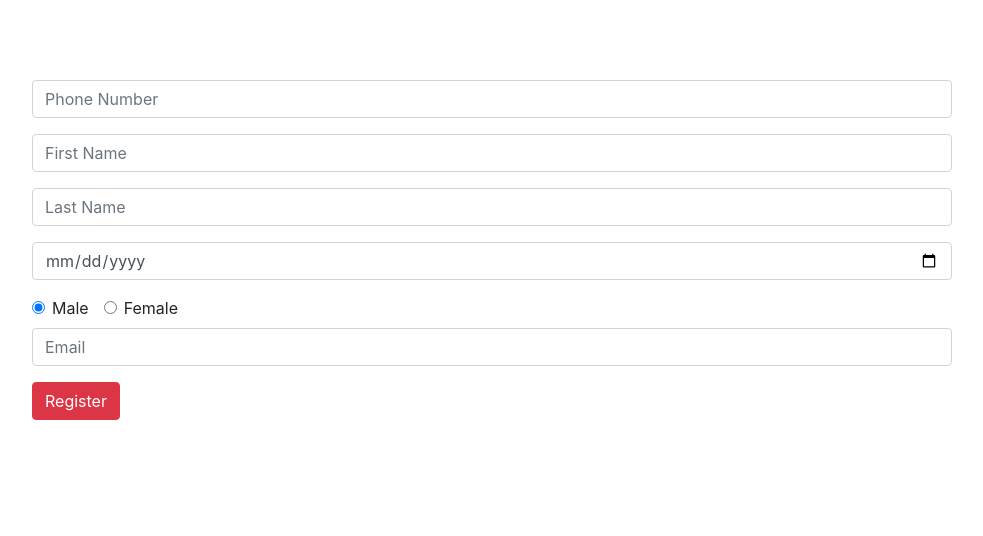
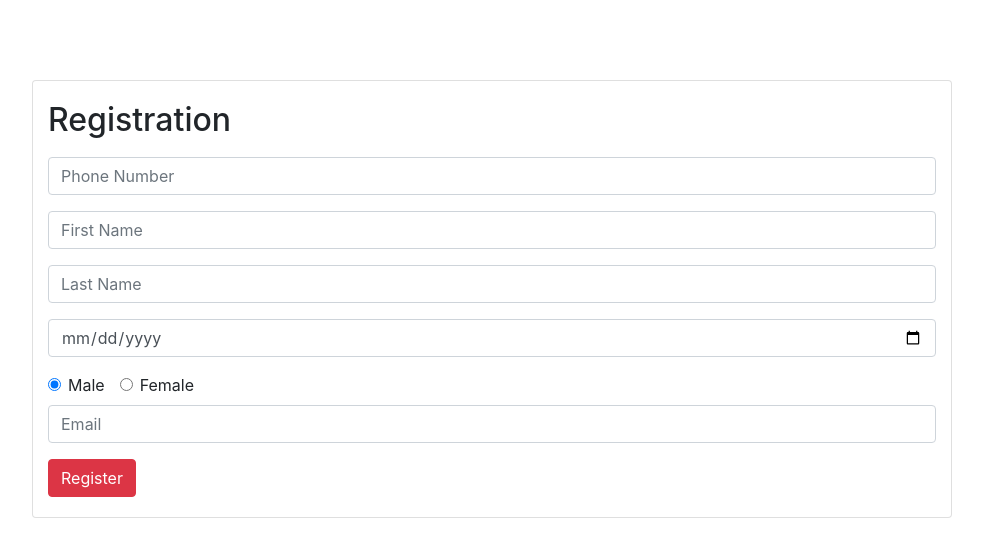
Before and after one commit to yusufharip/registration, a React (Create React App) app in the folder fe-regis/: page /register in a window 1280 px wide. Shown: the top 536 px of the page, without its empty margins (53-1036 px from the left). Built offline with nearby package versions, Linux system fonts and the light colour scheme.

Commit message:
add alert for success and error duplication

```diff
--- a/fe-regis/src/App.js
+++ /dev/null
@@ -1,18 +0,0 @@
-import React from 'react';
-import RegistrationForm from './components/RegistrationForm';
-
-function App() {
-  return (
-    <div className="App">
-      <div className="container" style={{marginTop: "80px"}}>
-        <div className="row">
-            <div className="col-lg-10 col-md-10 col-sm-12 col-xs-12">
-              <RegistrationForm />
-            </div>
-        </div>
-      </div>
-    </div>
-  );
-}
-
-export default App;
--- /dev/null
+++ b/fe-regis/src/App.jsx
@@ -0,0 +1,49 @@
+import React from 'react';
+import RegistrationForm from './components/RegistrationForm';
+import Alert from './components/alert/Alert';
+
+class App extends React.Component {
+  constructor(props) {
+    super(props);
+    this.state = {
+      alert: '',
+      visibility: 'hide'
+    }
+
+    this.handleAlert = this.handleAlert.bind(this);
+  }
+
+  handleAlert(message) {
+    this.setState({alert: message, visibility: 'show'});
+
+    setTimeout(
+      function() {
+          this.setState({visibility: 'hide'});
+      }
+      .bind(this),
+      5000
+    );
+  }
+
+  render() {
+    return (
+      <div className="App">
+        <div className="container" style={{ marginTop: "80px" }}>
+          <div className="row">
+            <div className="col-lg-10 col-md-10 col-sm-12 col-xs-12">
+              <Alert
+                message={this.state.alert}
+                visibility={this.state.visibility}
+              />
+              <RegistrationForm
+                handleAlert={this.handleAlert}
+              />
+            </div>
+          </div>
+        </div>
+      </div>
+    );
+  }
+}
+
+export default App;
--- a/fe-regis/src/components/RegistrationForm.jsx
+++ b/fe-regis/src/components/RegistrationForm.jsx
@@ -13,7 +13,7 @@ class RegistrationForm extends React.Component {
             dob: '',
             email: '',
             gender: 'male',
-            warning: ''
+            warning: '',
         };
 
         this.handleFirstName = this.handleFirstName.bind(this);
@@ -34,7 +34,6 @@ class RegistrationForm extends React.Component {
     handleEmail(email) {this.setState({email: email})}
     handleDeleteWarning(newWarning) {this.setState({warning: newWarning})}
     emptyForm() {this.setState({email: '', dob: '', phone_number: '', first_name: '', last_name: '', gender: 'male', warning: ''})}
-
     handleSubmit(e) {
         e.preventDefault();
 
@@ -46,17 +45,22 @@ class RegistrationForm extends React.Component {
             date_of_birth: this.state.dob,
             email: this.state.email
         }).then(res => {
-            console.log(res.status);
             if(res.status === 201){
+                this.props.handleAlert(res.data.message);
                 this.emptyForm();
             }else if(res.status === 200){
                 this.setState({warning: res.data});
+            }else if(res.status === 202){
+                this.props.handleAlert(res.data.message);
+                this.setState({warning: ''});
             }
         });
     }
 
     render() {
         return (
+            <div className="card">
+                <h2 >Registration</h2>
                 <form onSubmit={this.handleSubmit}>
                     <InputString
                         type="text"
@@ -119,6 +123,7 @@ class RegistrationForm extends React.Component {
 
                     <input className="btn btn-danger" type="submit" value="Register" />
                 </form>
+            </div>
         );
     }
 }
--- /dev/null
+++ b/fe-regis/src/components/alert/Alert.jsx
@@ -0,0 +1,13 @@
+import React from 'react';
+
+class Alert extends React.Component {
+    render() {
+        return (
+            <div className={`alert alert-info ${this.props.visibility}`} role="alert">
+                {this.props.message}
+            </div>
+        );
+    }
+}
+
+export default Alert;
--- a/fe-regis/src/components/input/InputString.jsx
+++ b/fe-regis/src/components/input/InputString.jsx
@@ -23,7 +23,7 @@ class InputString extends React.Component {
 
         return (
             <div className="form-group">
-                <div className={`warning ${condition}`}>
+                <div className={`warning alert alert-danger ${condition}`}>
                     {this.props.warning[this.props.name]}
                     <button onClick={this.handleClose}>X</button>
                 </div>
--- a/fe-regis/src/css/_inputString.scss
+++ b/fe-regis/src/css/_inputString.scss
@@ -1,9 +1,8 @@
 .warning{
-    background-color: #ff6961;
     border-radius: 3px;
     height: 35px;
     padding: 5px;
-    color: white;
+    padding-left: 10px;
     margin-bottom: 8px;
 
     &.hide{
@@ -26,8 +25,8 @@
         width: 0;
         border-left: 12px solid transparent;
         border-right: 12px solid transparent;
-        border-top: 12px solid #ff6961;
+        border-top: 12px solid #F8D7DA;
         position: absolute;
-        right: 25px;
+        right: 10px;
     }
 }
--- a/fe-regis/src/css/index.scss
+++ b/fe-regis/src/css/index.scss
@@ -8,6 +8,20 @@ body {
     sans-serif;
   -webkit-font-smoothing: antialiased;
   -moz-osx-font-smoothing: grayscale;
+
+  .card{
+    padding: 20px 15px;
+
+    h2{
+      padding-bottom: 10px;
+    }
+  }
+
+  .alert-info{
+    &.hide{
+      display: none;
+    }
+  }
 }
 
 code {
```
Also changed, not shown: 2 other files (tests, documents, lock files or other folders). Lines whose indentation alone changed are shown as unchanged.
